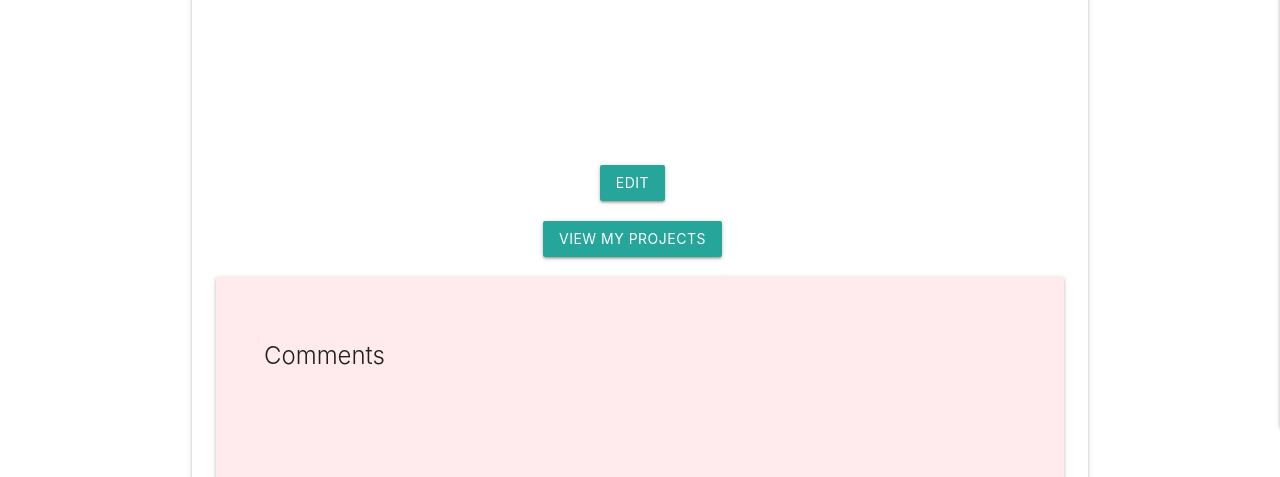
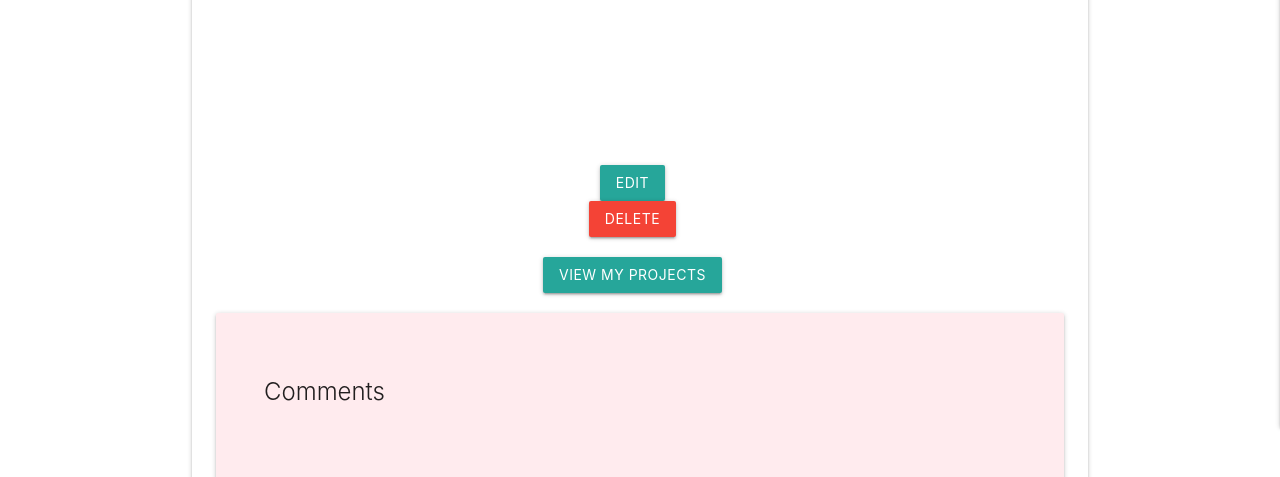
Before and after one commit to vero-nika-2828/sewing-squad-gitpod, a Flask app: template sewingsquad/templates/project.html in a window 1280 px wide. Shown: the part 433-910 px from the top of the page. Run offline with Flask 2, Linux system fonts and the light colour scheme; the template is opened without the code that fills it, so the values that code supplies are empty; some libraries are stand-ins or nearby versions; some web fonts are replaced.

Commit message:
Add delete functionality for admin in project.html

```diff
--- a/sewingsquad/templates/project.html
+++ b/sewingsquad/templates/project.html
@@ -34,13 +34,29 @@
         </div>
 
 
-        <div class="row">
+        <div class="row center-align">
             <div class="col s12 center-align">
                 {% if session.user == this_project.users.username  or user.id == 1 %}
                 <div class="col s12">
                     <!--Edit button-->
                     <a href="{{ url_for('edit_project', sewingwork_id=this_project.id) }}" class="btn" aria-label="Edit Project">Edit</a>
                  </div>
+
+                <!--Delete button-->
+                 <a href="#modal-{{ this_project.id }}" class="btn red modal-trigger s12" aria-label="Delete Project" >Delete</a>
+
+                <!-- Modal Structure -->
+                <div id="modal-{{ this_project.id }}" class="modal fade">
+                    <div class="modal-content">
+                    <h4>Are you sure you want to delete this project</h4>
+                    <p>This action is irreversible</p>
+                </div>
+                    <div class="modal-footer center-align">
+                        <a href="{{ url_for('delete_project', sewingwork_id=this_project.id) }}" class="modal-close waves-effect waves-green btn">Yes</a>
+                        <a class="modal-close waves-effect waves-green btn red" data-bs-dismiss="modal">No</a>
+                    </div>
+                </div>
+
                 {% else %}
                 <div class="col s12 m12">
                         <!--Return to my projects page-->
```
